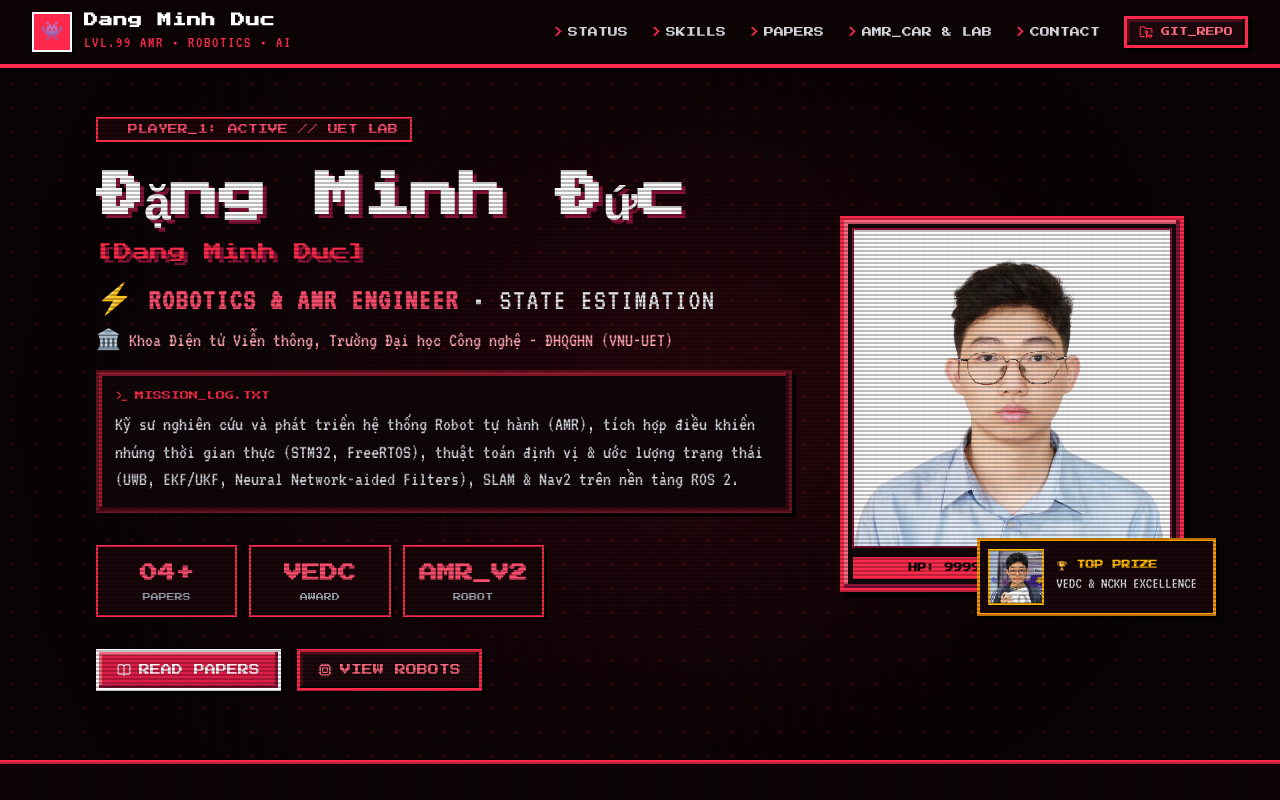
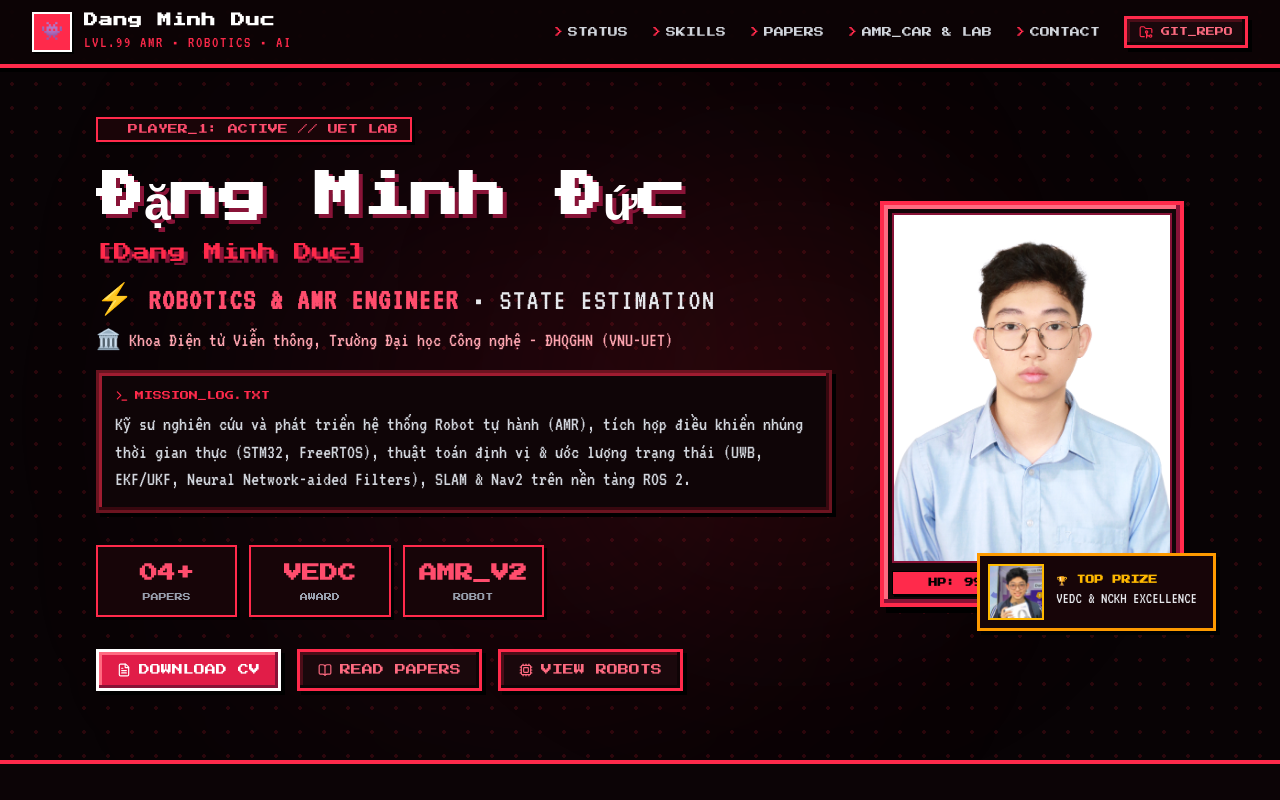
Before and after one commit to leonas-kratos/leonas-kratos.github.io, a Next.js app: page / in a window 1280 px wide. Shown: the top 800 px of the page. Built offline with nearby package versions, Linux system fonts and the light colour scheme.

Commit message:
fix: resolve Next.js image fill layout warnings and integrate My_CV.pdf download button

```diff
--- a/src/app/globals.css
+++ b/src/app/globals.css
@@ -12,7 +12,14 @@ body {
   background: #080305;
   color: #f3f4f6;
   font-family: var(--font-vt323), var(--font-press-start), ui-monospace, monospace;
-  image-rendering: pixelated;
+}
+
+/* Ensure next/image container styles */
+.pixel-img-container {
+  position: relative !important;
+  display: block !important;
+  width: 100% !important;
+  overflow: hidden !important;
 }
 
 /* Pixel art borders & button styling */
@@ -88,21 +95,6 @@ body {
   border-color: #ff4d6d;
 }
 
-/* CRT Scanline Effect (Retro Arcade) */
-.scanlines {
-  position: relative;
-}
-.scanlines::before {
-  content: " ";
-  display: block;
-  position: absolute;
-  top: 0; left: 0; bottom: 0; right: 0;
-  background: linear-gradient(rgba(18, 16, 16, 0) 50%, rgba(0, 0, 0, 0.25) 50%), linear-gradient(90deg, rgba(255, 0, 0, 0.03), rgba(0, 255, 0, 0.01), rgba(0, 0, 255, 0.03));
-  z-index: 40;
-  background-size: 100% 4px, 6px 100%;
-  pointer-events: none;
-}
-
 /* Custom scrollbar */
 ::-webkit-scrollbar {
   width: 10px;
--- a/src/components/Activities.tsx
+++ b/src/components/Activities.tsx
@@ -67,9 +67,10 @@ export default function Activities() {
               key={item.id}
               className="pixel-box-subtle p-3 hover:border-[#ff2a4b] transition-all flex flex-col justify-between group"
             >
-              {/* Image Frame */}
+              {/* Image Frame with fixed height and relative container */}
               <div
-                className="relative aspect-[4/3] w-full bg-black border-2 border-[#ff2a4b] overflow-hidden cursor-pointer shadow-[3px_3px_0_0_#000000]"
+                className="w-full h-64 bg-black border-2 border-[#ff2a4b] overflow-hidden cursor-pointer shadow-[3px_3px_0_0_#000000] relative"
+                style={{ position: "relative", height: "260px" }}
                 onClick={() => setSelectedImage(item.image)}
               >
                 <Image
@@ -83,13 +84,13 @@ export default function Activities() {
                 {/* Badge Category */}
                 <div
                   style={{ fontFamily: "var(--font-press-start)" }}
-                  className="absolute top-2 left-2 px-2 py-1 bg-black/90 text-[#ff4d6d] border border-[#ff2a4b] text-[8px] uppercase"
+                  className="absolute top-2 left-2 px-2 py-1 bg-black/90 text-[#ff4d6d] border border-[#ff2a4b] text-[8px] uppercase z-10"
                 >
                   {item.category}
                 </div>
 
                 {/* Click hover overlay */}
-                <div className="absolute inset-0 bg-black/50 opacity-0 group-hover:opacity-100 transition-opacity flex items-center justify-center gap-2 text-white">
+                <div className="absolute inset-0 bg-black/50 opacity-0 group-hover:opacity-100 transition-opacity flex items-center justify-center gap-2 text-white z-10">
                   <Maximize2 className="w-5 h-5 text-[#ff2a4b]" />
                   <span style={{ fontFamily: "var(--font-press-start)" }} className="text-[9px]">
                     ZOOM
@@ -146,7 +147,10 @@ export default function Activities() {
           className="fixed inset-0 z-50 bg-black/95 flex items-center justify-center p-4"
           onClick={() => setSelectedImage(null)}
         >
-          <div className="relative max-w-5xl max-h-[90vh] w-full h-[80vh] border-4 border-[#ff2a4b] bg-black p-2 shadow-[8px_8px_0_0_#ff2a4b]">
+          <div
+            className="w-full max-w-5xl h-[80vh] border-4 border-[#ff2a4b] bg-black p-2 shadow-[8px_8px_0_0_#ff2a4b] relative"
+            style={{ position: "relative" }}
+          >
             <Image
               src={selectedImage}
               alt="Enlarged"
--- a/src/components/Hero.tsx
+++ b/src/components/Hero.tsx
@@ -1,5 +1,5 @@
 import Image from "next/image";
-import { Award, ArrowRight, BookOpen, Flame, Cpu, Terminal, ShieldAlert } from "lucide-react";
+import { Award, ArrowRight, BookOpen, Flame, Cpu, Terminal, FileText, Download } from "lucide-react";
 import { PERSONAL_INFO } from "@/data/portfolioData";
 
 export default function Hero() {
@@ -69,7 +69,16 @@ export default function Hero() {
 
             {/* Buttons */}
             <div className="flex flex-wrap items-center justify-center lg:justify-start gap-4">
-              <a href="#publications" className="pixel-btn">
+              <a
+                href={PERSONAL_INFO.cvUrl}
+                target="_blank"
+                rel="noopener noreferrer"
+                className="pixel-btn"
+              >
+                <FileText className="w-3.5 h-3.5 mr-2" />
+                DOWNLOAD CV
+              </a>
+              <a href="#publications" className="pixel-btn pixel-btn-dark">
                 <BookOpen className="w-3.5 h-3.5 mr-2" />
                 READ PAPERS
               </a>
@@ -86,14 +95,17 @@ export default function Hero() {
 
               {/* Main Avatar Frame */}
               <div className="pixel-box p-2 relative bg-[#1c080c]">
-                <div className="relative w-64 h-64 sm:w-80 sm:h-80 overflow-hidden bg-black border-2 border-[#881337]">
+                <div
+                  className="overflow-hidden bg-black border-2 border-[#881337] flex items-center justify-center"
+                  style={{ width: "280px", height: "350px", position: "relative" }}
+                >
                   <Image
                     src={PERSONAL_INFO.avatar}
                     alt={PERSONAL_INFO.name}
-                    fill
+                    width={280}
+                    height={350}
                     priority
-                    sizes="(max-width: 768px) 256px, 320px"
-                    className="object-cover object-top hover:scale-105 transition-transform duration-300"
+                    className="w-full h-full object-cover object-top hover:scale-105 transition-transform duration-300"
                   />
                 </div>
 
@@ -105,13 +117,16 @@ export default function Hero() {
 
               {/* Prize Badge in Pixel Frame (Floating bottom-right) */}
               <div className="absolute -bottom-6 -right-4 sm:-right-8 bg-[#170508] border-3 border-amber-500 shadow-[4px_4px_0_0_#000000] p-2 flex items-center gap-3 z-20">
-                <div className="relative w-12 h-12 sm:w-14 sm:h-14 border-2 border-amber-400 bg-black shrink-0 overflow-hidden">
+                <div
+                  className="border-2 border-amber-400 bg-black shrink-0 overflow-hidden flex items-center justify-center"
+                  style={{ width: "56px", height: "56px", position: "relative" }}
+                >
                   <Image
                     src={PERSONAL_INFO.prizeBadge}
                     alt="Prize / Award"
-                    fill
-                    sizes="56px"
-                    className="object-cover"
+                    width={56}
+                    height={56}
+                    className="w-full h-full object-cover"
                   />
                 </div>
                 <div className="pr-2">
--- a/src/data/portfolioData.ts
+++ b/src/data/portfolioData.ts
@@ -32,6 +32,7 @@ export const PERSONAL_INFO = {
   email: "manzak.work@gmail.com",
   eduEmail: "23021798@vnu.edu.vn",
   github: "https://github.com/leonas-kratos",
+  cvUrl: "/images/My_CV.pdf",
   avatar: "/images/DangMinhDuc.png",
   prizeBadge: "/images/prize.png",
 };
```
Also changed, not shown: 1 other file (tests, documents, lock files or other folders).
